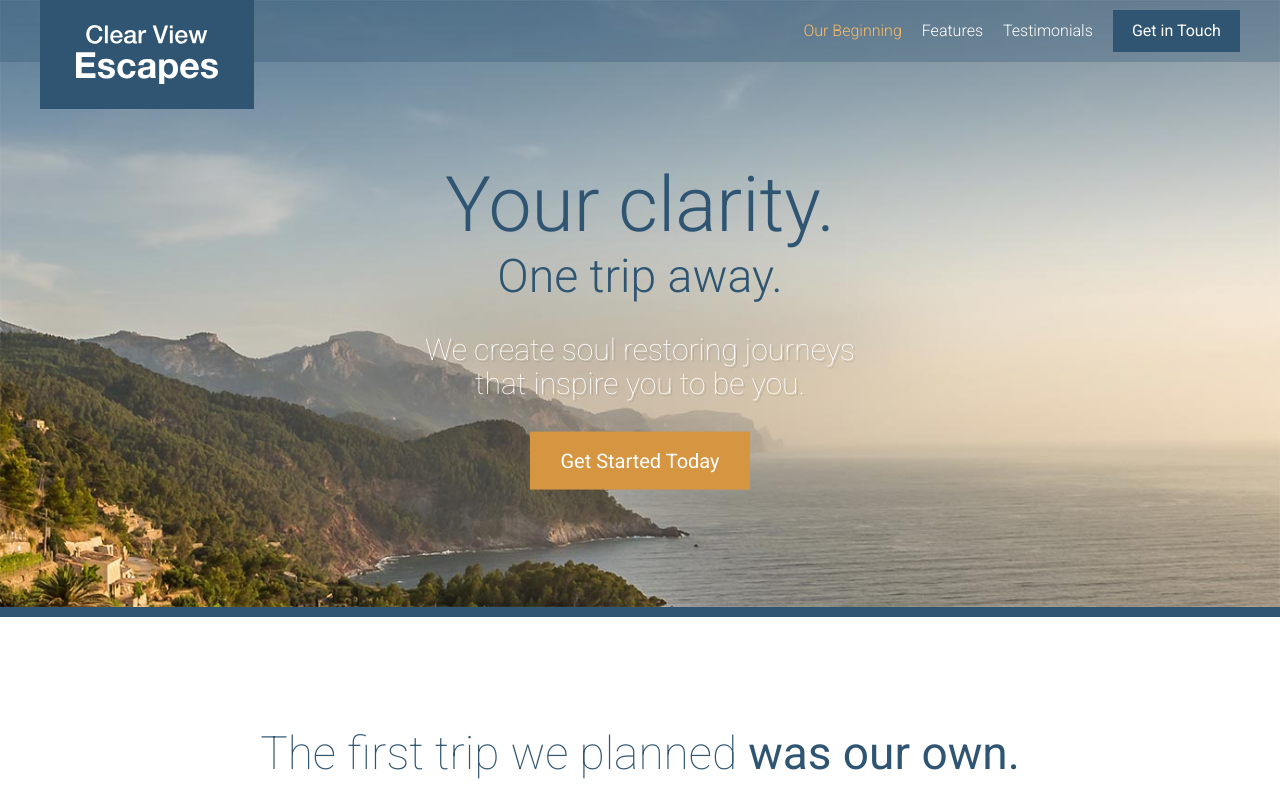
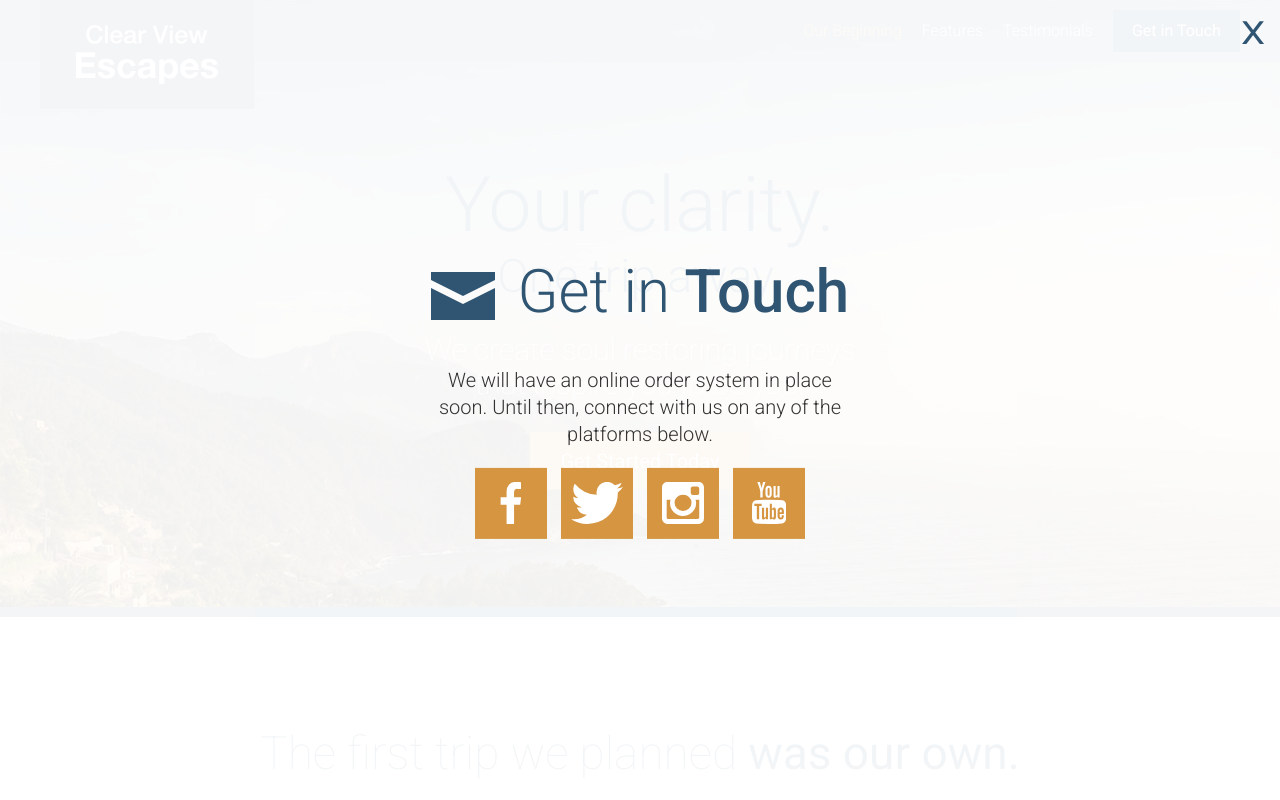
Before and after one commit to kevinmichel/travel-site, a website built with webpack: page app/index.html in a window 1280 px wide. Both pictures are taken after a click on the link "Get Started Today". Shown: the top 800 px of the page. Built offline with Linux system fonts and the light colour scheme; no server answers.

Commit message:
Completed the Modal function

```diff
--- /dev/null
+++ b/app/assets/styles/modules/_modal.css
@@ -0,0 +1,47 @@
+.modal {
+    position: fixed;
+    z-index: 5;
+    background-color: rgba(255, 255, 255, .94);
+    top: 0;
+    bottom: 0;
+    left: 0;
+    right: 0;
+    opacity: 0;
+    visibility: hidden;
+    transform: scale(1.2);
+    transition: all .3s ease-out;
+
+    &--is-visible {
+        opacity: 1;
+        visibility: visible;
+        transform: scale(1);
+    }
+    &__inner {
+        position: absolute;
+        width: 100%;
+        top: 50%;
+        transform: translateY(-50%);
+    }
+
+    &__description {
+        text-align: center;
+        font-size: 1.25rem;
+        font-weight: 300;
+        line-height: 1.35;
+    }
+
+    &__close {
+        position: absolute;
+        top: 15px;
+        right: 15px;
+        font-size: 2rem;
+        transform: scaleX(1.2);
+        transform-origin: 100% 0;
+        color: $mainBlue;
+        cursor: pointer;
+    }
+}
+
+.modal__close:hover {
+    color: $mainOrange;
+}
--- a/app/assets/styles/modules/_section-title.css
+++ b/app/assets/styles/modules/_section-title.css
@@ -13,6 +13,11 @@
 
   &--blue {
     color: $mainBlue;
+  }
+
+  &--less-margin {
+    margin-bottom: 1.3rem;
+    margin-top: 0;
   }
 
   &__icon {
--- /dev/null
+++ b/app/assets/styles/modules/_socail-icons.css
@@ -0,0 +1,41 @@
+/* .social-icons {
+    text-align: center;
+
+    &__icon {
+        background-color: $mainOrange;
+        display: inline-block;
+        margin: 0 5px;
+
+        .icon {
+            display: block;
+        }
+    }
+} */
+
+.social-icons {
+    text-align: center;
+}
+
+.socail-icons__icon {
+    background-color: $mainOrange;
+    display: inline-block;
+    margin: 0 5px 5px 5px;
+    width: 33%;
+    height: 71px;
+    position: relative;
+
+    @mixin atSmall {
+        width: 72px;
+        margin: 0 5px;
+    }
+}
+
+.socail-icons__icon .icon {
+    display: block;
+    position: absolute;
+    top: 50%;
+    left: 50%;
+    transform: translate( -50%, -50%);
+}
+
+.social-icons .icon--youtube {width: 34px;}
--- a/app/assets/styles/modules/_wrapper.css
+++ b/app/assets/styles/modules/_wrapper.css
@@ -8,6 +8,10 @@
 
   &--medium {
     max-width: 976px;
+  }
+
+  &--narrow {
+    max-width: 470px;
   }
 
   &--no-padding-until-medium {
--- a/app/assets/styles/styles.css
+++ b/app/assets/styles/styles.css
@@ -17,3 +17,5 @@
 @import "modules/_site-header";
 @import "modules/_primary-nav";
 @import "modules/_reveal-item";
+@import "modules/_modal";
+@import "modules/_socail-icons";
--- a/app/index.html
+++ b/app/index.html
@@ -24,7 +24,7 @@
 
       <div class="site-header__menu-content">
         <div class="site-header__btn-container">
-          <a href="#" class="btn">Get in Touch</a>
+          <a href="#" class="btn open-modal">Get in Touch</a>
         </div>
         <nav class="primary-nav primary-nav--pull-right">
           <ul>
@@ -51,7 +51,7 @@
         <h1 class="large-hero__title">Your clarity.</h1>
         <h2 class="large-hero__subtitle">One trip away.</h2>
         <p class="large-hero__description">We create soul restoring journeys that inspire you to be you.</p>
-        <p><a href="#" class="btn btn--orange btn--large">Get Started Today</a></p>
+        <p><a href="#" class="btn btn--orange btn--large open-modal">Get Started Today</a></p>
       </div>
     </div>
   </div>
@@ -167,9 +167,28 @@
 
   <footer class="site-footer">
     <div class="wrapper">
-      <p><span class="site-footer__text">Copyright &copy; 2016 Clear View Escapes. All rights reserved.</span> <a href="#" class="btn btn--orange">Get in Touch</a></p>
+      <p><span class="site-footer__text">Copyright &copy; 2016 Clear View Escapes. All rights reserved.</span> <a href="#" class="btn btn--orange open-modal">Get in Touch</a></p>
     </div>
   </footer>
+
+<div class="modal">
+
+  <div class="modal__inner">
+    <h2 class="section-title section-title--blue section-title--less-margin"><span class="icon icon--mail section-title__icon"></span> Get in <strong>Touch</strong></h2>
+
+    <div class="wrapper wrapper--narrow">
+        <p class="modal__description">We will have an online order system in place soon. Until then, connect with us on any of the platforms below.</p>
+
+        <div class="social-icons">
+          <a href="#" class="socail-icons__icon"><span class="icon icon--facebook"></span></a>
+          <a href="#" class="socail-icons__icon"><span class="icon icon--twitter"></span></a>
+          <a href="#" class="socail-icons__icon"><span class="icon icon--instagram"></span></a>
+          <a href="#" class="socail-icons__icon"><span class="icon icon--youtube"></span></a>
+        </div>
+    </div>
+  </div>
+  <div class="modal__close">X</div>
+</div>
 
   <script src="./dist/app.bundle.js"></script>
 </body>
--- a/app/temp/styles/styles.css
+++ b/app/temp/styles/styles.css
@@ -482,6 +482,10 @@ a {
     max-width: 976px;
   }
 
+.wrapper--narrow {
+    max-width: 470px;
+  }
+
 .wrapper--no-padding-until-medium {
     padding-left: 0;
     padding-right: 0;
@@ -798,6 +802,11 @@ a {
 
 .section-title--blue {
     color: #2f5572;
+  }
+
+.section-title--less-margin {
+    margin-bottom: 1.3rem;
+    margin-top: 0;
   }
 
 .section-title__icon {
@@ -1251,3 +1260,97 @@ Instead edit gulp/templates/sprite */
         opacity: 1;
         transform: scale(1);
     }
+
+.modal {
+    position: fixed;
+    z-index: 5;
+    background-color: rgba(255, 255, 255, .94);
+    top: 0;
+    bottom: 0;
+    left: 0;
+    right: 0;
+    opacity: 0;
+    visibility: hidden;
+    transform: scale(1.2);
+    transition: all .3s ease-out;
+}
+
+.modal--is-visible {
+        opacity: 1;
+        visibility: visible;
+        transform: scale(1);
+    }
+
+.modal__inner {
+        position: absolute;
+        width: 100%;
+        top: 50%;
+        transform: translateY(-50%);
+    }
+
+.modal__description {
+        text-align: center;
+        font-size: 1.25rem;
+        font-weight: 300;
+        line-height: 1.35;
+    }
+
+.modal__close {
+        position: absolute;
+        top: 15px;
+        right: 15px;
+        font-size: 2rem;
+        transform: scaleX(1.2);
+        transform-origin: 100% 0;
+        color: #2f5572;
+        cursor: pointer;
+    }
+
+.modal__close:hover {
+    color: #d59541;
+}
+
+/* .social-icons {
+    text-align: center;
+
+    &__icon {
+        background-color: $mainOrange;
+        display: inline-block;
+        margin: 0 5px;
+
+        .icon {
+            display: block;
+        }
+    }
+} */
+
+.social-icons {
+    text-align: center;
+}
+
+.socail-icons__icon {
+    background-color: #d59541;
+    display: inline-block;
+    margin: 0 5px 5px 5px;
+    width: 33%;
+    height: 71px;
+    position: relative;
+}
+
+@media (min-width: 530px) {
+
+.socail-icons__icon {
+        width: 72px;
+        margin: 0 5px
+}
+  }
+
+.socail-icons__icon .icon {
+    display: block;
+    position: absolute;
+    top: 50%;
+    left: 50%;
+    transform: translate( -50%, -50%);
+}
+
+.social-icons .icon--youtube {width: 34px;}
--- a/src/index.js
+++ b/src/index.js
@@ -2,6 +2,7 @@ import $ from 'jquery';
 import MobileMenu from "./js/modules/MobileMenu";
 import RevealOnScroll from "./js/modules/RevealOnScroll";
 import StickyHeader from "./js/modules/stickyHeader";
+import Modal from "./js/modules/Modal";
 
 var mobileMenu = new MobileMenu();
 
@@ -9,3 +10,4 @@ new RevealOnScroll($(".feature-item"), "85%");
 new RevealOnScroll($(".testimonial"), "60%");
 
 var stickyHeader = new StickyHeader();
+var modal = new Modal();
--- /dev/null
+++ b/src/js/modules/Modal.js
@@ -0,0 +1,39 @@
+import $ from 'jquery';
+
+class Modal {
+    constructor() {
+        this.openModalButton = $('.open-modal');
+        this.modal = $('.modal');
+        this.closeModalButton = $('.modal__close');
+        this.events();
+    }
+    events() {
+// clicking the open modal buttom
+    this.openModalButton.click(this.openModal.bind(this));
+
+// clicking the x close modal buttom
+    this.closeModalButton.click(this.closeModal.bind(this));
+
+// pushes the escape key
+
+// pushes any key
+        $(document).keyup(this.keyPressHandler.bind(this));
+    }
+
+    keyPressHandler(e){
+        if (e.keyCode == 27) {
+            this.closeModal();
+        }
+    }
+
+    openModal() {
+        this.modal.addClass("modal--is-visible");
+        return false;
+    }
+
+    closeModal() {
+        this.modal.removeClass("modal--is-visible");
+    }
+}
+
+export default Modal;
```
Also changed, not shown: app/dist/app.bundle.js.
